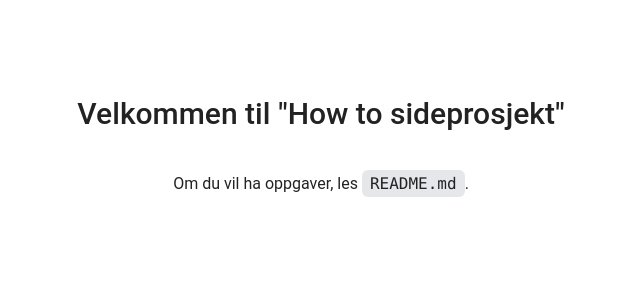
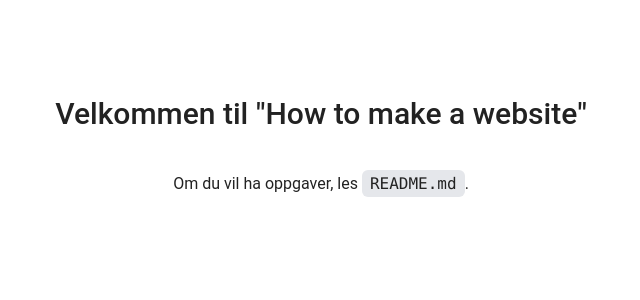
Before and after one commit to echo-webkom/how-to-sideprosjekt-workshop, a Next.js app: page / in a window 1280 px wide. Shown: the top 300 px of the page, without its empty margins (319-959 px from the left). Built offline with nearby package versions, Linux system fonts and the light colour scheme.

Commit message:
first commit

```diff
--- a/src/app/page.tsx
+++ b/src/app/page.tsx
@@ -2,7 +2,7 @@ export default function Home() {
   return (
     <main className="flex min-h-screen flex-col items-center h-full gap-10 p-24">
       <h1 className="text-3xl font-medium">
-        Velkommen til {'"'}How to sideprosjekt{'"'}
+        Velkommen til {'"'}How to make a website{'"'}
       </h1>
 
       <p>
```
